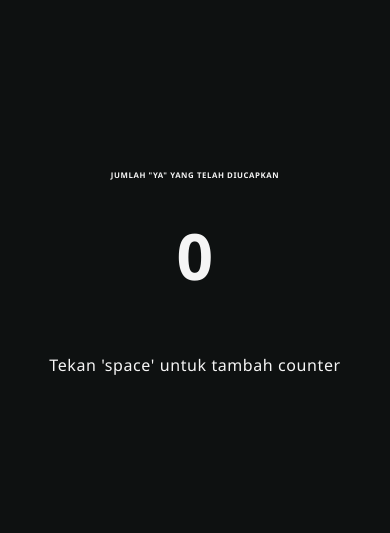
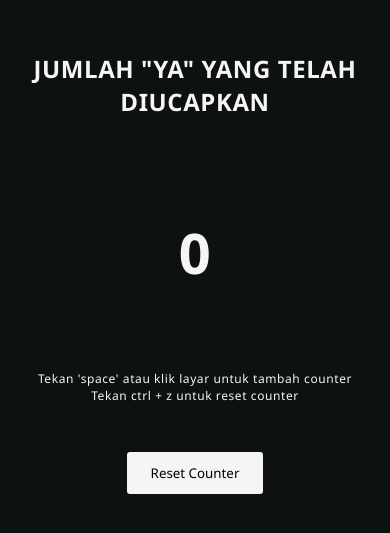
Before and after one commit to MuhammadRusdiyantoA/YaCounter, a plain HTML site: page index.html in a window 390 px wide. Shown: the part 157-690 px from the top of the page. Drawn offline with Linux system fonts and the light colour scheme.

Commit message:
Release version 2, It is now mobile compatible

```diff
--- a/index.html
+++ b/index.html
@@ -10,7 +10,8 @@
 <body>
     <h1>JUMLAH "YA" YANG TELAH DIUCAPKAN</h1>
     <h1 id="count">0</h1>
-    <p>Tekan 'space' untuk tambah counter</p>
+    <p>Tekan 'space' atau klik layar untuk tambah counter<br>Tekan ctrl + z untuk reset counter</p>
+    <button id="reset">Reset Counter</button>
     <script src="/script.js"></script>
 </body>
 </html>
--- a/script.js
+++ b/script.js
@@ -1,4 +1,14 @@
 const counter = document.getElementById('count')
+const button = document.getElementById('reset')
+const text = document.getElementsByTagName('p')
+
+button.onclick = () => {
+    counter.innerText = -1
+}
+
+window.onclick = () => {
+    counter.innerText = Number(counter.innerText) + 1
+}
 
 document.onkeydown = (e) => {
     e = e || window.Event
@@ -7,4 +17,18 @@ document.onkeydown = (e) => {
         let count = Number(counter.innerText) + 1
         counter.innerText = count
     }
+
+    else if (e.ctrlKey && e.key === "z") {
+        counter.innerText = 0
+    }
+
+    else if (e.key === "z") {
+        if (counter.innerText > 0) {
+            counter.innerText = Number(counter.innerText) - 1
+        }
+    }
 }
+
+if (navigator.userAgent.match(/Android/i) || navigator.userAgent.match(/iPhone/i)) {
+    text.innerText = "Klik layar untuk tambah counter"
+}
--- a/style.css
+++ b/style.css
@@ -12,6 +12,7 @@ body {
     justify-content: center;
     align-items: center;
     background-color: rgb(14, 17, 17);
+    user-select: none;
 }
 
 body:nth-child(n+1) {
@@ -21,15 +22,57 @@ body:nth-child(n+1) {
 h1 {
     color: whitesmoke;
     margin: 1rem 0;
-    font-size: 2vw;
+    font-size: 2.25rem;
+    text-align: center;
 }
 
 h1#count {
-    font-size: 4rem;
+    font-size: 3.75rem;
 }
 
 p {
     margin-top: 10vw;
     color: whitesmoke;
     font-weight: lighter;
+    font-size: 1.5rem;
+    text-align: center;
 }
+
+button {
+    display: none;
+}
+
+a {
+    color: whitesmoke;
+    margin-top: 3rem;
+}
+
+@media screen and (max-width: 480px) {
+    h1 {
+        font-size: 1.5rem;
+        margin-bottom: 5rem;
+    }
+
+    h1#count {
+        font-size: 3.5rem;
+    }
+
+    p {
+        font-size: .75rem;
+        margin-top: 0;
+    }
+
+    button {
+        display: initial;
+        margin: 3rem 0 0;
+        padding: .75rem 1.5rem;
+        background-color: whitesmoke;
+        outline: none;
+        border: none;
+        border-radius: 3px;
+    }
+
+    a {
+        display: none;
+    }
+}
```
